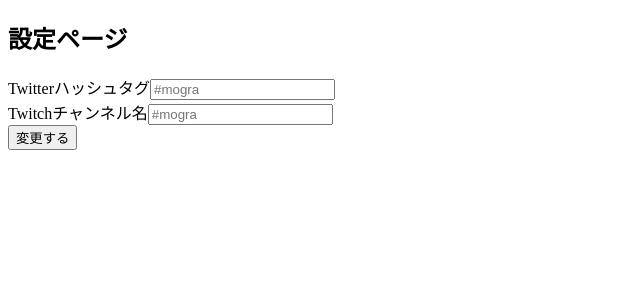
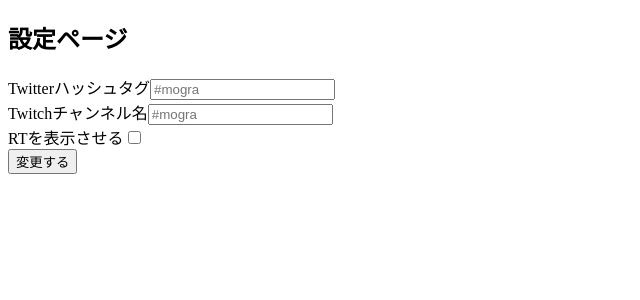
Before and after one commit to alitaso345/synchronicity-frontend, a React (Create React App) app: page /settings in a window 1280 px wide. Shown: the top 300 px of the page, without its empty margins (0-640 px from the left). Built offline with nearby package versions, Linux system fonts and the light colour scheme; no server answers.

Commit message:
add is display RT setting

```diff
--- a/src/Settings.tsx
+++ b/src/Settings.tsx
@@ -5,6 +5,7 @@ import { settingsPath } from './paths'
 const Setting: React.FC = () => {
   const [hashTag, updateHashTag] = useState('')
   const [channel, updateChannel] = useState('')
+  const [isDisplayRT, updateIsDispalyRT] = useState(false)
 
   useEffect(
     () => {
@@ -14,6 +15,7 @@ const Setting: React.FC = () => {
 
         updateHashTag(json.hashTag)
         updateChannel(json.channel)
+        updateIsDispalyRT(json.isDisplayRT)
       }
 
       fetchHashTagAndChannel()
@@ -25,7 +27,11 @@ const Setting: React.FC = () => {
       headers: {
         'Content-Type': 'application/json; charset=utf-8'
       },
-      body: JSON.stringify({ hashTag: hashTag, channel: channel})
+      body: JSON.stringify({
+        hashTag: hashTag,
+        channel: channel,
+        isDisplayRT: isDisplayRT
+      })
     })
 
     if (res.status === 204) {
@@ -56,6 +62,11 @@ const Setting: React.FC = () => {
         />
       </div>
 
+      <div>
+        <label>RTを表示させる</label>
+        <input type="checkbox" checked={isDisplayRT} onChange={(e) => updateIsDispalyRT(e.currentTarget.checked)} />
+      </div>
+
       <button onClick={submitHandler}>変更する</button>
     </div>
   )
```
